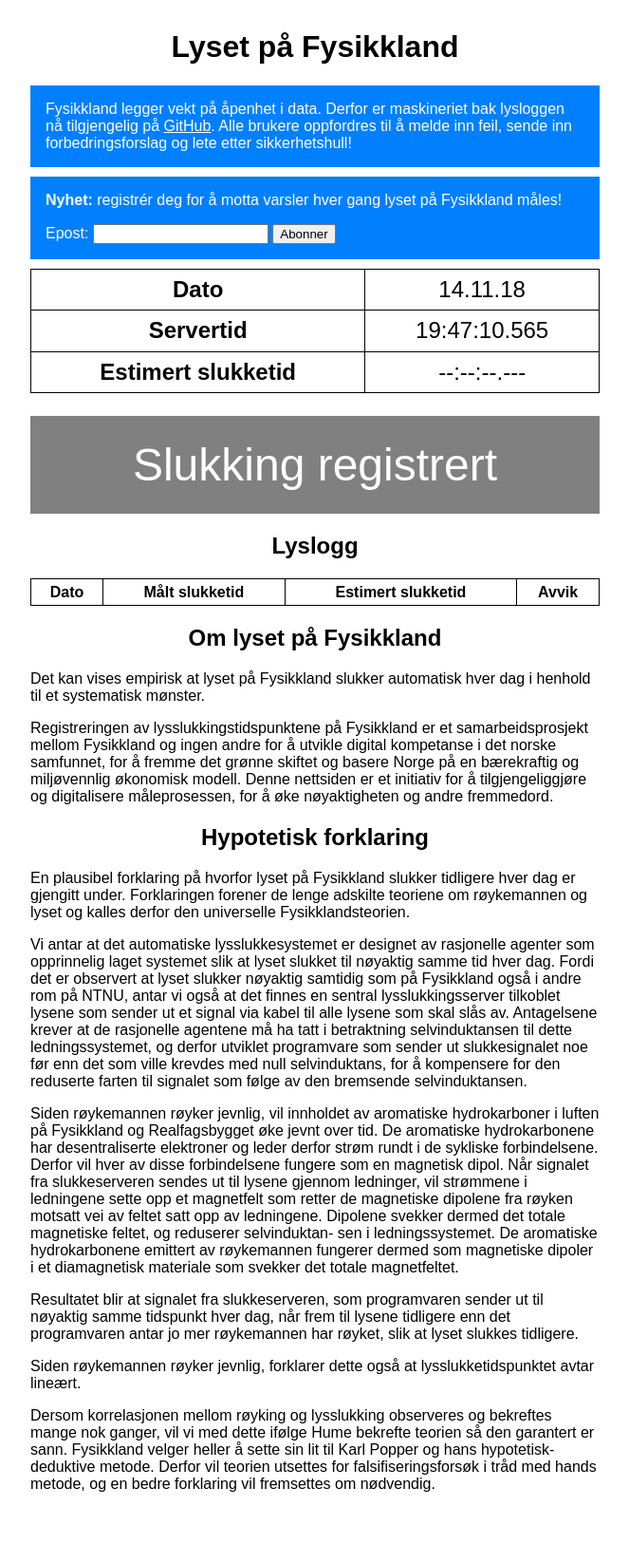
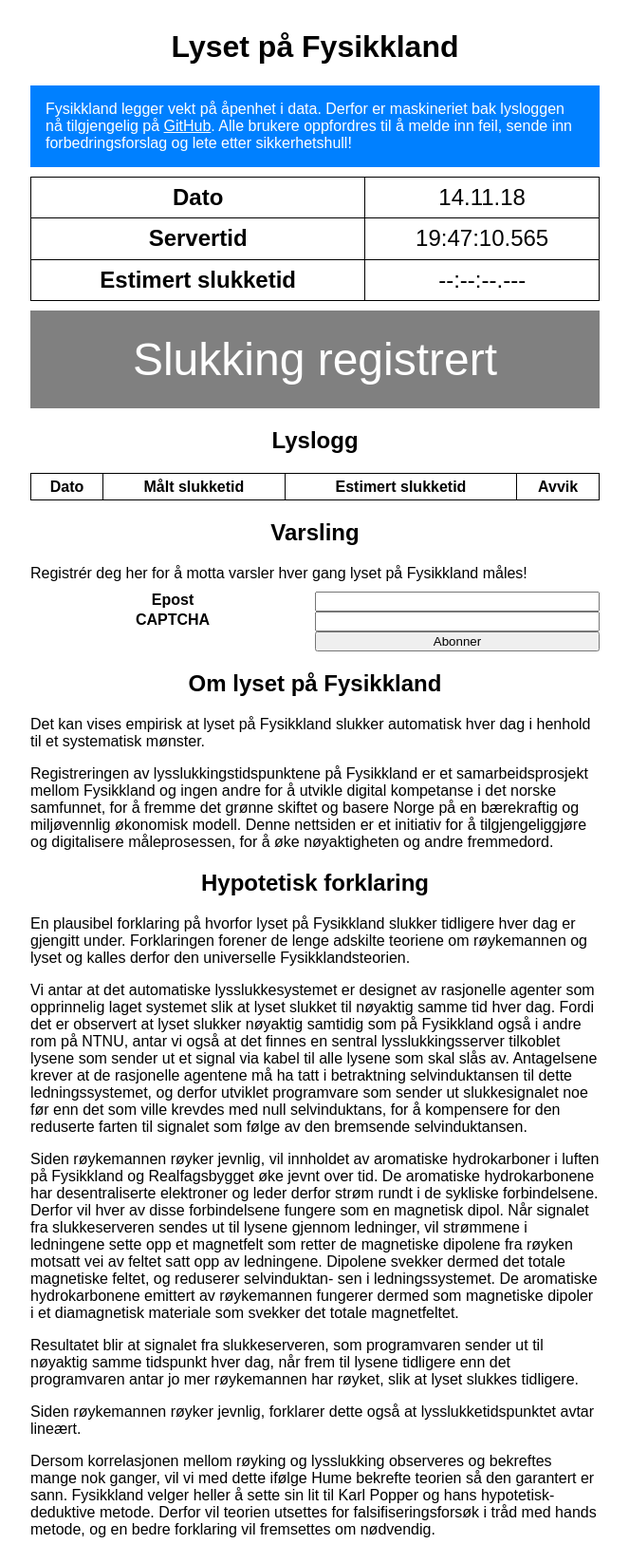
Before and after one commit to hersle/light, a PHP site: page / in a window 1280 px wide. Shown: the whole page at 95% size, without its empty margins (308-971 px from the left). Before the commit the page ends 1571 px from the top, so only its background shows below. Run offline with PHP 8.4, Linux system fonts and the light colour scheme; data that the repository does not hold is empty.

Commit message:
Move subscription section down, restructure it

```diff
--- a/index.html
+++ b/index.html
@@ -18,15 +18,6 @@
 Fysikkland legger vekt på åpenhet i data.
 Derfor er maskineriet bak lysloggen nå tilgjengelig på <a href="https://github.com/hersle/light">GitHub</a>.
 Alle brukere oppfordres til å melde inn feil, sende inn forbedringsforslag og lete etter sikkerhetshull!
-</div>
-
-<div class="announcement">
-<strong>Nyhet: </strong>registrér deg for å motta varsler hver gang lyset på Fysikkland måles!
-	<form>
-	<label for="email">Epost:</label>
-	<input id="emailinput" name="email" type="text"/>
-	<button id="subscribebutton" type="button">Abonner</button>
-	</form>
 </div>
 
 <table>
@@ -54,6 +45,17 @@ Alle brukere oppfordres til å melde inn feil, sende inn forbedringsforslag og l
 <table id="lighttable">
 <tr><th>Dato</th><th>Målt slukketid</th><th>Estimert slukketid</th><th>Avvik</th></tr>
 </table>
+
+<h2>Varsling</h2>
+
+Registrér deg her for å motta varsler hver gang lyset på Fysikkland måles!
+<form id="subscribeform">
+<label for="email">Epost</label>
+<input id="emailinput" name="email" type="text"/>
+<label for="captcha">CAPTCHA</label>
+<input id="captchainput" name="captcha" type="text"/>
+<button id="subscribebutton" type="button">Abonner</button>
+</form>
 
 <h2>Om lyset på Fysikkland</h2>
 
--- a/style.css
+++ b/style.css
@@ -14,7 +14,6 @@ table th, table td {
 #updatebutton {
 	width: 100%;
 	font-size:3.0em;
-	margin-top: 0.5em;
 	border: 0;
 	color: white;
 	padding: 0.5em;;
@@ -49,6 +48,7 @@ h1, h2 {
 table {
 	margin-left: auto;
 	margin-right: auto;
+	margin-bottom: 10px;
 	width: 100%;
 	font-size: 1.5em;
 	table-layout: auto;
@@ -57,3 +57,19 @@ table {
 #lighttable {
 	font-size: 1em;
 }
+#subscribeform {
+	margin-top: 10px;
+	display: grid;
+	grid-template-columns: 50% 50%;
+}
+#subscribeform > label {
+	font-weight: bold;
+	text-align: center;
+	grid-column: 1;
+}
+#subscribeform > input {
+	grid-column: 2;
+}
+#subscribeform > button {
+	grid-column: 2;
+}
```
